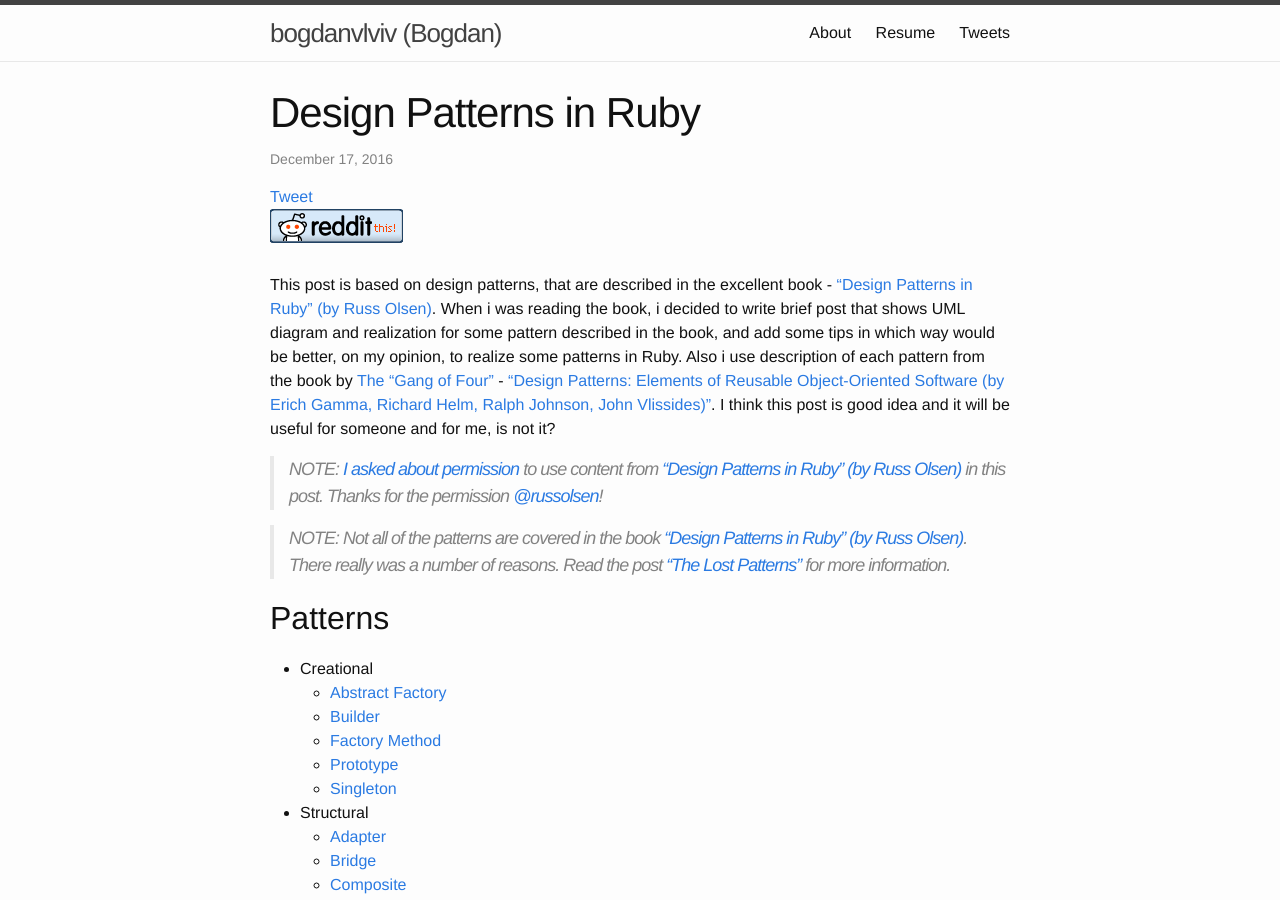
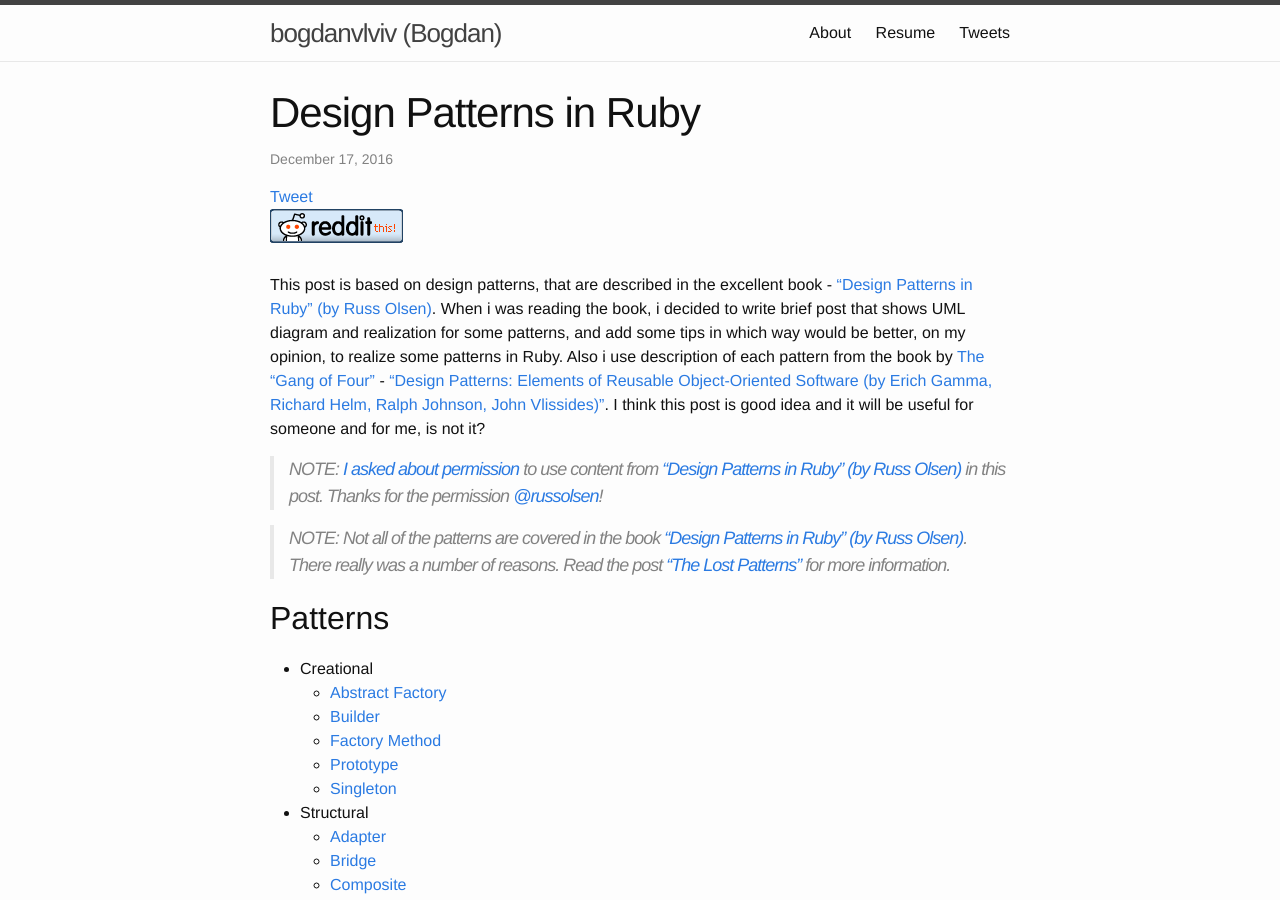
Before and after one commit to crowdpro3/bogdanvlviv.github.io, a Jekyll site: the page built from _posts/2016-12-10-design-patterns-in-ruby.markdown, in a window 1280 px wide and 900 px high. Built offline with Jekyll 4.4.1, drawn with Linux system fonts in a browser that asks for light colours; comment, search, counter and statistics services are not loaded; some of the changed lines change nothing that is shown; some of the changed text lies outside the part shown.

Commit message:
Fix typo in the post 'Design Patterns in Ruby'

````diff
--- a/_posts/2016-12-10-design-patterns-in-ruby.markdown
+++ b/_posts/2016-12-10-design-patterns-in-ruby.markdown
@@ -8,7 +8,7 @@ permalink: /:categories/:title.html
 ---
 
 This post is based on design patterns, that are described in the excellent book - ["Design Patterns in Ruby" (by Russ Olsen)](https://www.amazon.com/Design-Patterns-Ruby-Addison-Wesley-Professional/dp/0321490452).
-When i was reading the book, i decided to write brief post that shows UML diagram and realization for some pattern described in the book, and add some tips in which way would be better, on my opinion, to realize some patterns in Ruby. Also i use description of each pattern from the book by [The "Gang of Four"](http://wiki.c2.com/?GangOfFour) - ["Design Patterns: Elements of Reusable Object-Oriented Software (by Erich Gamma, Richard Helm, Ralph Johnson, John Vlissides)"](http://wiki.c2.com/?DesignPatternsBook). I think this post is good idea and it will be useful for someone and for me, is not it?
+When i was reading the book, i decided to write brief post that shows UML diagram and realization for some patterns, and add some tips in which way would be better, on my opinion, to realize some patterns in Ruby. Also i use description of each pattern from the book by [The "Gang of Four"](http://wiki.c2.com/?GangOfFour) - ["Design Patterns: Elements of Reusable Object-Oriented Software (by Erich Gamma, Richard Helm, Ralph Johnson, John Vlissides)"](http://wiki.c2.com/?DesignPatternsBook). I think this post is good idea and it will be useful for someone and for me, is not it?
 
 > NOTE: [I asked about permission](https://twitter.com/bogdanvlviv/status/807289812805963776) to use content from ["Design Patterns in Ruby" (by Russ Olsen)](https://www.amazon.com/Design-Patterns-Ruby-Addison-Wesley-Professional/dp/0321490452) in this post. Thanks for the permission [@russolsen](https://twitter.com/russolsen)!
 
@@ -128,10 +128,10 @@ class Habitat
   end
 
   def simulate_one_day
-    @plants.each {|plant| plant.grow}
-    @animals.each {|animal| animal.speak}
-    @animals.each {|animal| animal.eat}
-    @animals.each {|animal| animal.sleep}
+    @plants.each { |plant| plant.grow }
+    @animals.each { |animal| animal.speak }
+    @animals.each { |animal| animal.eat }
+    @animals.each { |animal| animal.sleep }
   end
 end
 ```
@@ -161,10 +161,10 @@ end
 ```
 
 ```ruby
-jungle = Habitat.new(1, 4, JungleOrganismFactory.new)
+jungle = Habitat.new(JungleOrganismFactory.new, number_animals: 1, number_plants: 4)
 jungle.simulate_one_day
 
-pond = Habitat.new( 2, 4, PondOrganismFactory.new)
+pond = Habitat.new(PondOrganismFactory.new, number_animals: 2, number_plants: 4)
 pond.simulate_one_day
 ```
 
````
